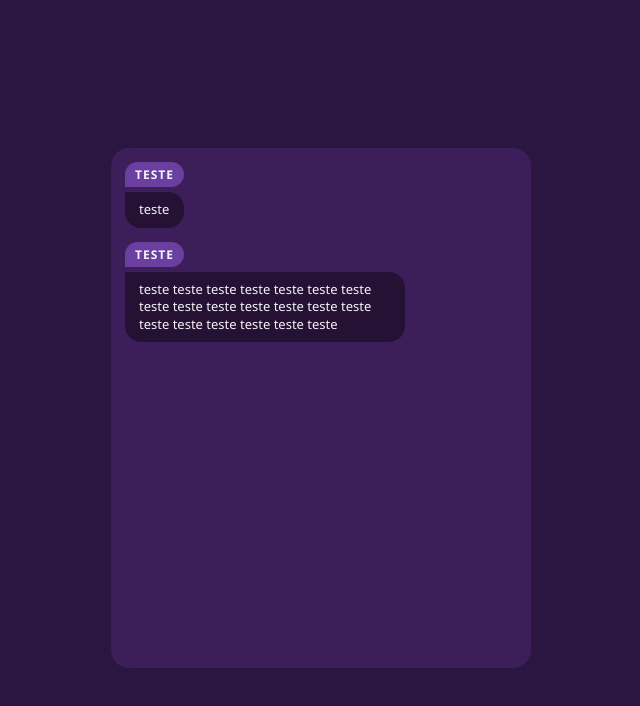
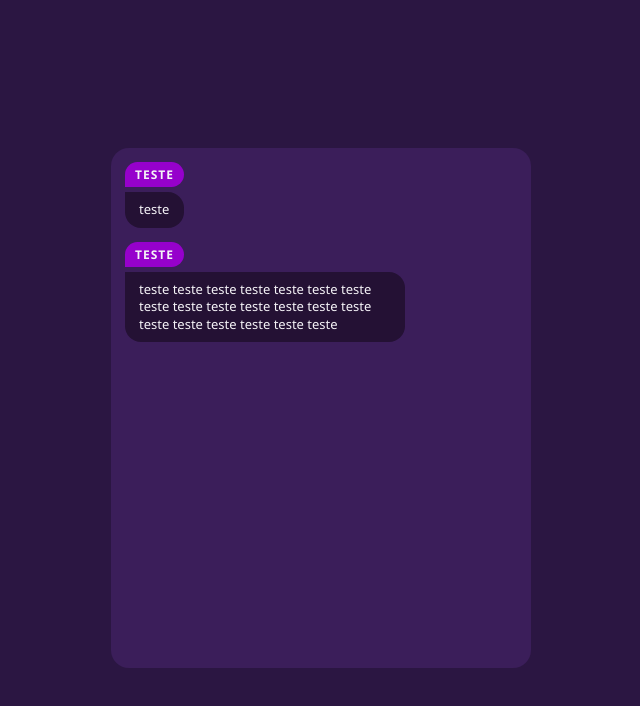
Before and after one commit to polarplayer001/chatkamyalleh, a plain HTML site: page index.html in a window 1280 px wide. Shown: the whole page, without its empty margins (319-959 px from the left). Drawn offline with Linux system fonts and the light colour scheme.

Commit message:
Update index.html

```diff
--- a/index.html
+++ b/index.html
@@ -15,7 +15,7 @@
   --msg-roxa: #241134;         /* bolha roxa escura */
   --msg-rosa: #F2B6C6;           /* bolha rosa clara */
 
-  --username-pill: #6B3FA0;      /* fundo do nome */
+  --username-pill: #9601CC;      /* fundo do nome */
   --username-text: #F5F3F7;      /* texto do nome */
 
   --texto-roxo: #2b1642;         /* texto dentro da msg rosa */
```
